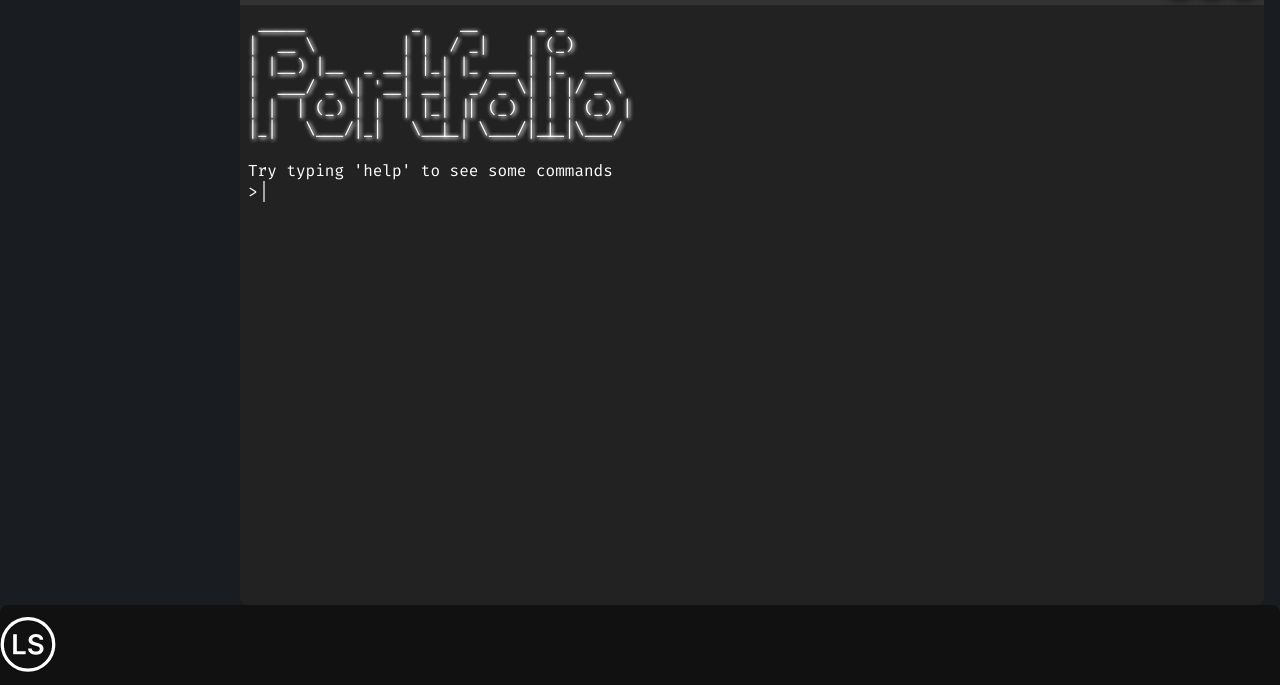
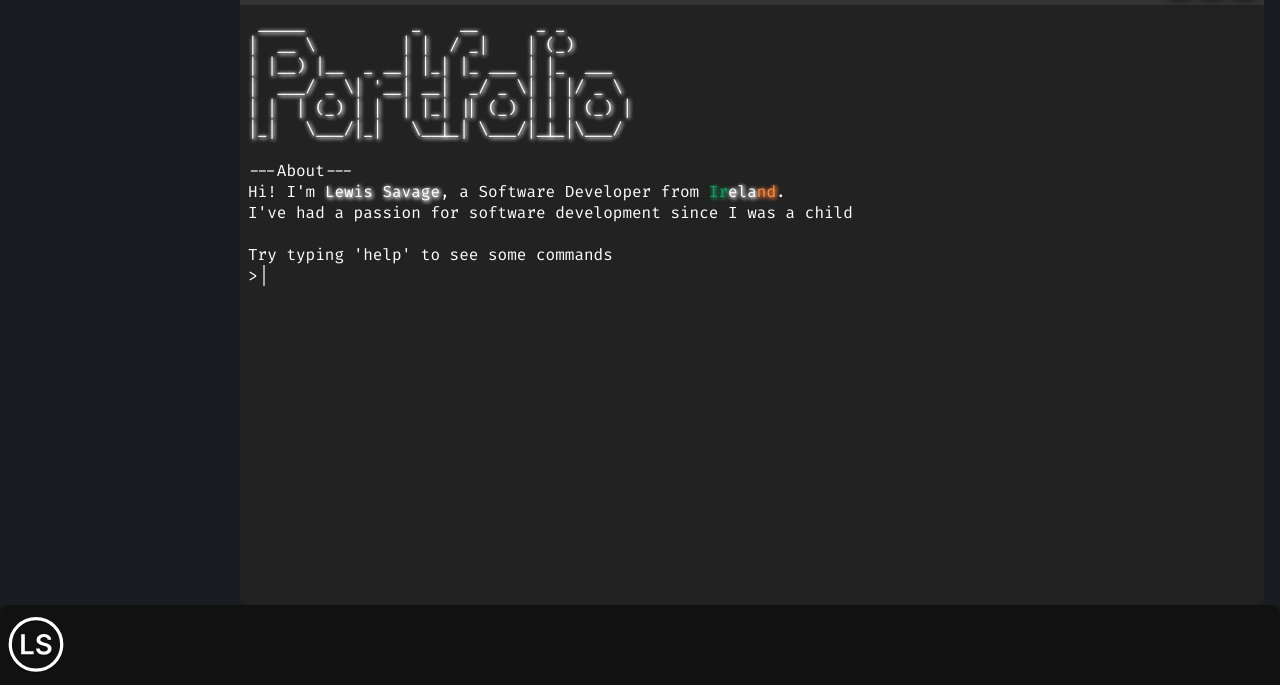
Before and after one commit to TwistyGolf/portfolio, a website built with webpack: page src/index.html in a window 1280 px wide. Both pictures are taken after a click on the icon 647 px from the left and 360 px from the top of the page. Shown: the part 115-800 px from the top of the page. Built offline with nearby package versions, Linux system fonts and the light colour scheme.

Commit message:
style fixes

```diff
--- a/src/locale.json
+++ b/src/locale.json
@@ -14,7 +14,8 @@
         "en": [
             "---About---",
             "Hi! I'm <glow>Lewis Savage</>, a Software Developer from <#169B62/glow>Ir</><#FFFFFF/glow>ela</><#FF883E/glow>nd</>.",
-            "I've had a passion for software development since I was a child"
+            "I've had a passion for software development since I was a child",
+            " "
         ]
     },
     "experience": {
--- a/src/style.scss
+++ b/src/style.scss
@@ -338,7 +338,6 @@ a{
       {
           justify-content: center;
       }
-      padding-left: .5rem;
   }
   #start-button
   {
@@ -347,6 +346,13 @@ a{
       display: flex;
       justify-content: center;
       align-items: center;
+      padding-left: 1rem;
+      @include media("<desktop")
+          {
+
+      padding-left: 0rem;
+          }
+
       img
       {
           width: 3.5rem;
--- a/src/terminal.ts
+++ b/src/terminal.ts
@@ -158,7 +158,9 @@ export function toggleTerminal() {
         if (firstOpen) {
             firstOpen = false;
             typeText(getText("intro", "en", false)).then(() => {
-                typeText(getText("helper", "en"));
+                typeText(getText("about", "en")).then(() => {
+                    typeText(getText("helper", "en"));
+                });
             });
         }
         terminalWindow.classList.remove("hidden");
```
